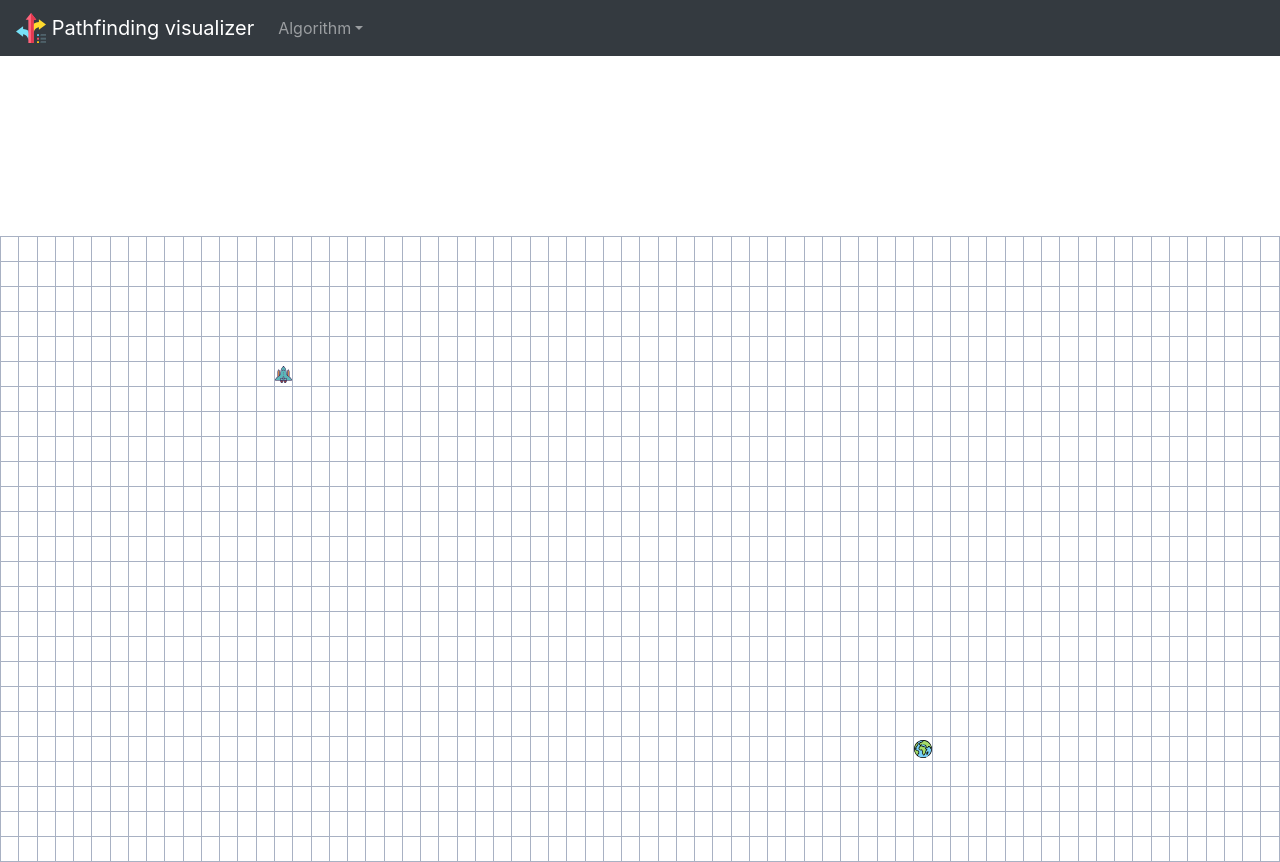
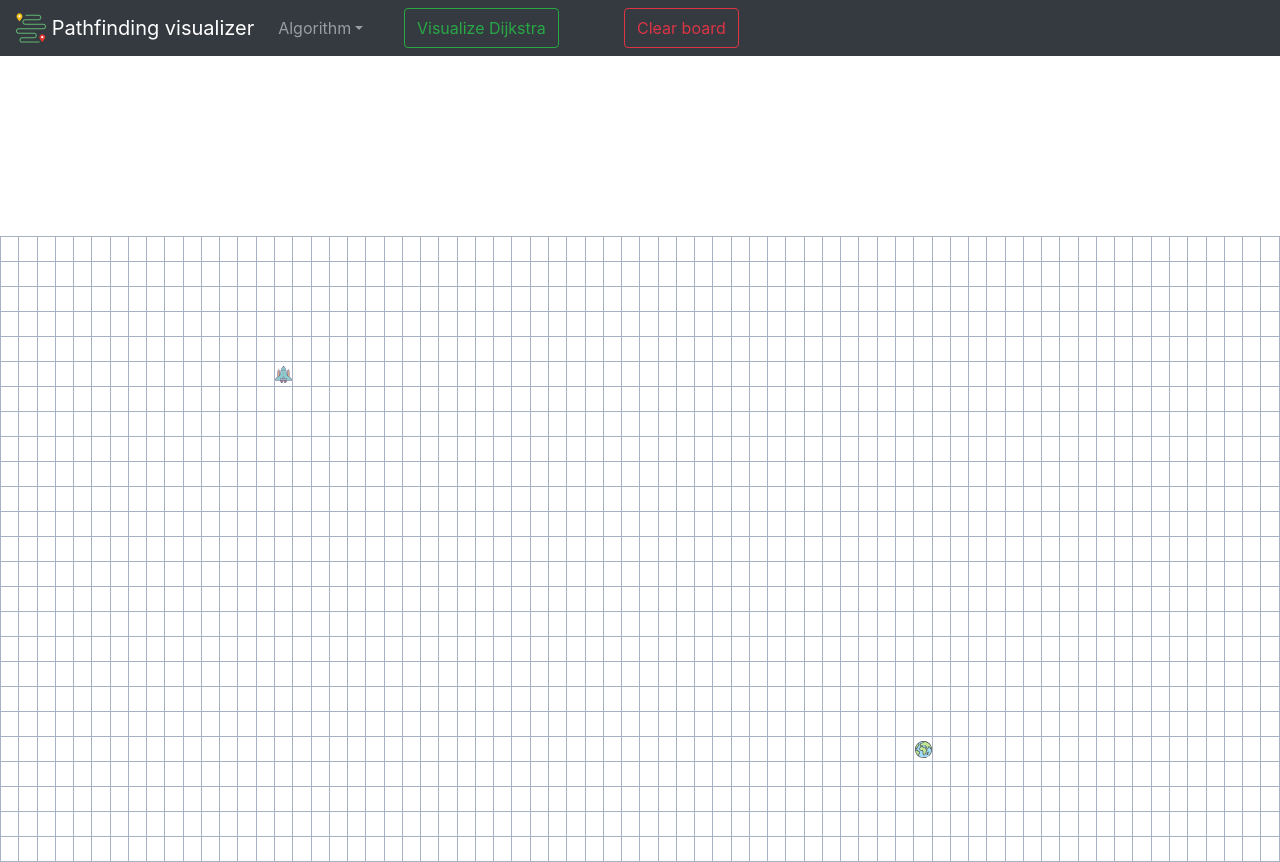
Before and after one commit to paspunoor/pathfinding_visualizer, a React (Create React App) app: page / in a window 1280 px wide. Built offline with nearby package versions, Linux system fonts and the light colour scheme.

Commit message:
Wall add/remove, movable start and end nodes, clearingboard

```diff
--- a/src/components/node.js
+++ b/src/components/node.js
@@ -6,6 +6,15 @@ class Node extends Component {
     this.state = { ...props };
     this.handleMouseDown = this.handleMouseDown.bind(this);
     this.handleMouseEnter = this.handleMouseEnter.bind(this);
+    this.handleMouseLeave = this.handleMouseLeave.bind(this);
+  }
+
+  componentWillReceiveProps(nextProps) {
+    if (nextProps.isClearingWalls) {
+      this.setState({
+        ...nextProps,
+      });
+    }
   }
 
   handleMouseDown() {
@@ -18,7 +27,33 @@ class Node extends Component {
 
   handleMouseEnter() {
     if (this.props.mouseDown) {
-      this.handleMouseDown();
+      if (this.props.isMovingStart && !this.state.isEnd) {
+        this.setState({
+          isStart: true,
+          isWall: false,
+        });
+      } else if (this.props.isMovingEnd && !this.state.isStart) {
+        this.setState({
+          isEnd: true,
+          isWall: false,
+        });
+      } else {
+        this.handleMouseDown();
+      }
+    }
+  }
+
+  handleMouseLeave() {
+    if (this.props.isMovingStart) {
+      this.setState({
+        isStart: false,
+      });
+    }
+
+    if (this.props.isMovingEnd) {
+      this.setState({
+        isEnd: false,
+      });
     }
   }
 
@@ -41,6 +76,7 @@ class Node extends Component {
         className={`node ${customClass}`}
         onMouseDown={this.handleMouseDown}
         onMouseEnter={this.handleMouseEnter}
+        onMouseLeave={this.handleMouseLeave}
       ></td>
     );
   }
--- a/src/components/visualizer.js
+++ b/src/components/visualizer.js
@@ -1,6 +1,6 @@
 import React, { Component } from "react";
 import Node from "./node";
-import { Navbar, Nav, NavDropdown } from "react-bootstrap";
+import { Navbar, Nav, NavDropdown, Button } from "react-bootstrap";
 
 // Starting with a predefined start and end node
 const START_NODE_ROW = 5;
@@ -18,7 +18,14 @@ class Visualizer extends Component {
       startCol: START_NODE_COL,
       endRow: END_NODE_ROW,
       endCol: END_NODE_COL,
+      algorithm: "Dijkstra",
+      isRunning: false,
+      isClearingWalls: false,
+      isMovingStart: false,
+      isMovingEnd: false,
     };
+
+    this.clearBoard = this.clearBoard.bind(this);
   }
 
   componentDidMount() {
@@ -26,16 +33,76 @@ class Visualizer extends Component {
     this.setState({ grid });
   }
 
-  handleMouseDown(row, col) {
-    this.setState({ mouseDown: true });
+  handleMouseDown(e) {
+    const [row, col] = e.target.id.split("-").slice(1);
+    if (row == this.state.startRow && col == this.state.startCol) {
+      this.setState({
+        isMovingStart: true,
+      });
+    }
+
+    if (row == this.state.endRow && col == this.state.endCol) {
+      this.setState({
+        isMovingEnd: true,
+      });
+    }
+    this.setState({ mouseDown: true, isClearingWalls: false });
   }
 
   handleMouseUp() {
-    this.setState({ mouseDown: false });
+    this.setState({
+      mouseDown: false,
+      isClearingWalls: false,
+      isMovingStart: false,
+      isMovingEnd: false,
+    });
+
+    let startRow = this.state.startRow,
+      startCol = this.state.startCol,
+      endRow = this.state.endRow,
+      endCol = this.state.endCol;
+
+    const newGrid = this.state.grid.slice();
+    for (let ref in this.refs) {
+      const { row, col, isStart, isEnd } = this.refs[ref].state;
+      newGrid[row][col] = this.refs[ref].state;
+      startRow = isStart ? row : startRow;
+      startCol = isStart ? col : startCol;
+      endRow = isEnd ? row : endRow;
+      endCol = isEnd ? col : endCol;
+    }
+
+    this.setState({
+      grid: newGrid,
+      startRow,
+      startCol,
+      endRow,
+      endCol,
+    });
+  }
+
+  handleMouseLeave() {
+    if (this.state.mouseDown) {
+      this.handleMouseUp();
+    }
+  }
+
+  clearBoard() {
+    if (!this.state.isRunning) {
+      const { startRow, startCol, endRow, endCol } = this.state;
+      const newGrid = getInitialGrid(startRow, startCol, endRow, endCol);
+      this.setState({ isClearingWalls: true, grid: newGrid });
+    }
   }
 
   render() {
-    const { grid, mouseDown } = this.state;
+    const {
+      grid,
+      mouseDown,
+      isClearingWalls,
+      isMovingStart,
+      isMovingEnd,
+    } = this.state;
 
     return (
       <div
@@ -45,7 +112,11 @@ class Visualizer extends Component {
         }}
         onMouseDown={(e) => {
           e.preventDefault();
-          this.handleMouseDown();
+          this.handleMouseDown(e);
+        }}
+        onMouseLeave={(e) => {
+          e.preventDefault();
+          this.handleMouseLeave();
         }}
       >
         <Navbar bg="dark" variant="dark" expand="lg">
@@ -72,6 +143,15 @@ class Visualizer extends Component {
                 <NavDropdown.Item>Breadth-first search</NavDropdown.Item>
                 <NavDropdown.Item>A*</NavDropdown.Item>
               </NavDropdown>
+
+              <div className="navbar-buttons">
+                <Button variant="outline-success">
+                  Visualize {this.state.algorithm}
+                </Button>
+                <Button onClick={this.clearBoard} variant="outline-danger">
+                  Clear board
+                </Button>
+              </div>
             </Nav>
           </Navbar.Collapse>
         </Navbar>
@@ -89,6 +169,8 @@ class Visualizer extends Component {
                       isStart,
                       isWall,
                       isVisited,
+                      distance,
+                      previousNode,
                     } = node;
                     return (
                       <Node
@@ -99,7 +181,13 @@ class Visualizer extends Component {
                         isStart={isStart}
                         isWall={isWall}
                         isVisited={isVisited}
-                        mouseDown={this.state.mouseDown}
+                        mouseDown={mouseDown}
+                        distance={distance}
+                        previousNode={previousNode}
+                        ref={row + ":" + col}
+                        isClearingWalls={isClearingWalls}
+                        isMovingStart={isMovingStart}
+                        isMovingEnd={isMovingEnd}
                       ></Node>
                     );
                   })}
@@ -114,14 +202,14 @@ class Visualizer extends Component {
 }
 
 // Creating an initial grid
-const getInitialGrid = () => {
+const getInitialGrid = (startRow, startCol, endRow, endCol) => {
   const grid = [];
 
   for (let row = 0; row < 25; row++) {
     const cur = [];
 
     for (let col = 0; col < 70; col++) {
-      cur.push(createNode(row, col));
+      cur.push(createNode(row, col, startRow, startCol, endRow, endCol));
     }
 
     grid.push(cur);
@@ -130,8 +218,8 @@ const getInitialGrid = () => {
 };
 
 // Creating each node
-const createNode = (row, col) => {
-  return {
+const createNode = (row, col, startRow, startCol, endRow, endCol) => {
+  let node = {
     row,
     col,
     isStart: row === START_NODE_ROW && col === START_NODE_COL,
@@ -140,7 +228,15 @@ const createNode = (row, col) => {
     isVisited: false,
     isWall: false,
     previousNode: null,
+    mouseDown: false,
   };
+
+  if (typeof startRow !== "undefined") {
+    node.isStart = row === startRow && col === startCol;
+    node.isEnd = row === endRow && col === endCol;
+  }
+
+  return node;
 };
 
 export default Visualizer;
--- a/src/css/style.css
+++ b/src/css/style.css
@@ -1,3 +1,19 @@
+.navbar-brand {
+  color: #29e890;
+}
+
+.navbar-buttons {
+  margin-left: auto;
+  width: 400px;
+  display: flex;
+  flex-direction: row;
+  justify-content: space-around;
+}
+
+.btn {
+  background-color: white;
+}
+
 .grid {
   border-collapse: collapse;
   margin: auto;
@@ -14,12 +30,66 @@
   background-size: contain;
 }
 
-.node-end {
-  background-image: url("../assets/earth.svg");
+.node-start {
+  animation-name: startAnimation;
+  animation-duration: 0.3s;
+  animation-timing-function: ease-out;
+  animation-delay: 0;
+  animation-direction: alternate;
+  animation-iteration-count: 1;
+  animation-fill-mode: forwards;
+  animation-play-state: running;
 }
 
-.node-start {
-  background-image: url("../assets/rocket.svg");
+@keyframes startAnimation {
+  0% {
+    transform: scale(0.3);
+    background-image: url("../assets/rocket.svg");
+    opacity: 0.7;
+  }
+
+  50% {
+    transform: scale(1.2);
+    background-image: url("../assets/rocket.svg");
+    opacity: 0.7;
+  }
+
+  100% {
+    transform: scale(1);
+    background-image: url("../assets/rocket.svg");
+    opacity: 0.7;
+  }
+}
+
+.node-end {
+  animation-name: endAnimation;
+  animation-duration: 0.3s;
+  animation-timing-function: ease-out;
+  animation-delay: 0;
+  animation-direction: alternate;
+  animation-iteration-count: 1;
+  animation-fill-mode: forwards;
+  animation-play-state: running;
+}
+
+@keyframes endAnimation {
+  0% {
+    transform: scale(0.3);
+    background-image: url("../assets/earth.svg");
+    opacity: 0.7;
+  }
+
+  50% {
+    transform: scale(1.2);
+    background-image: url("../assets/earth.svg");
+    opacity: 0.7;
+  }
+
+  100% {
+    transform: scale(1);
+    background-image: url("../assets/earth.svg");
+    opacity: 0.7;
+  }
 }
 
 .node-wall {
```
Also changed, not shown: public/path.svg.
